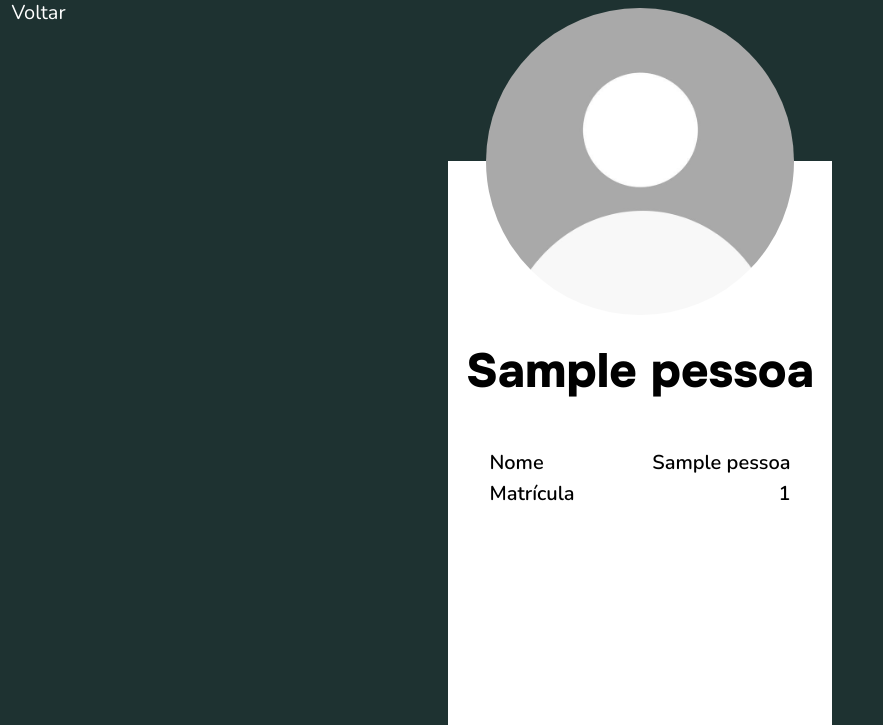
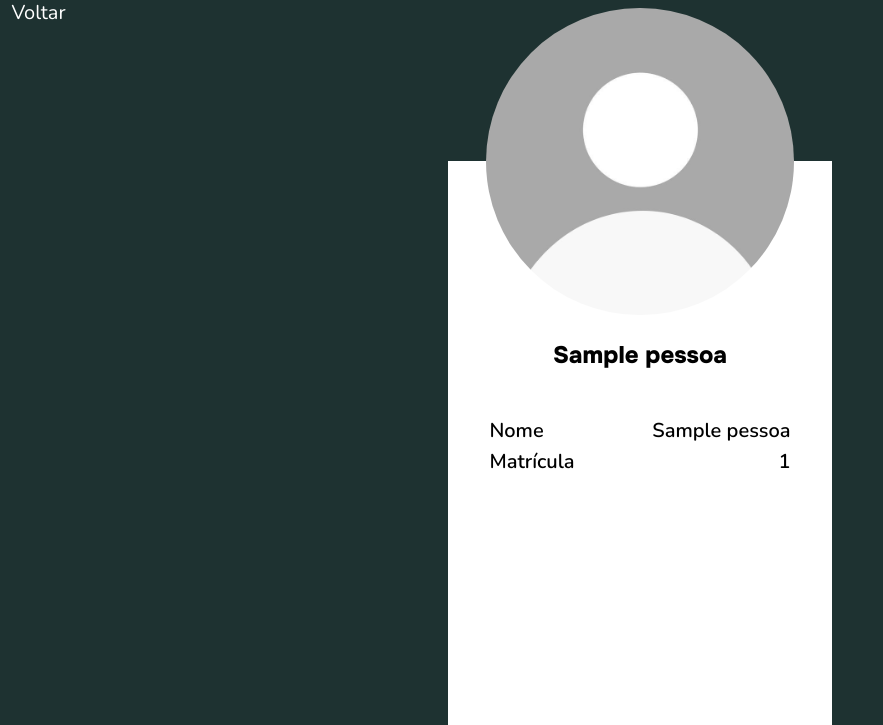
Before and after one commit to gustavosx1/Projeto-SBDE, a PHP site: page /perfil.php in a window 1280 px wide. Shown: the part 75-800 px from the top of the page, without its empty margins (0-883 px from the left). Run offline with PHP 8.4, Linux system fonts and the light colour scheme; the visitor is signed in with stand-in values (Sample User, id 1); tables that the repository leaves empty or names only in its code hold one stand-in row (values such as "Sample post").

Commit message:
Atualização de perfil

```diff
--- a/QrMeal/Principal/perfil.php
+++ b/QrMeal/Principal/perfil.php
@@ -59,7 +59,7 @@ try {
     </div>
 
     <div class="info menu white" style="padding-top: 40%; height:60% !important">
-        <h3><?php echo htmlspecialchars($usuario['nome']); ?></h3>
+        <h3 style="width: 100% !important; font-size:1.5em !important;"><?php echo htmlspecialchars($usuario['nome']); ?></h3>
         <table>
             <tr>
                 <td>Nome</td>
```
Also changed, not shown: QrMeal/uploads/perfil_67d8a1df99b9c4.98358897.jpg (added).
